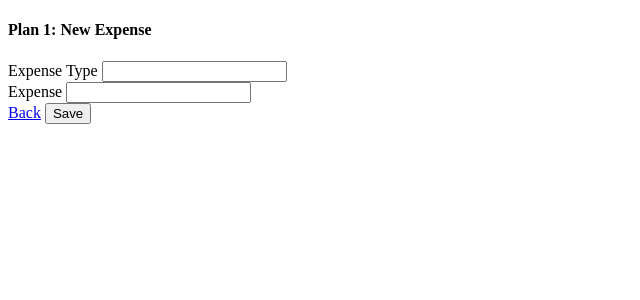
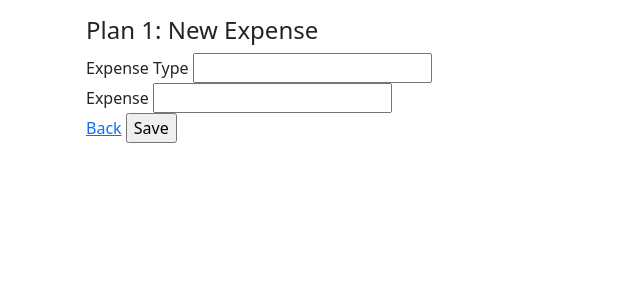
Before and after one commit to ahsansabir30/budget-planner, a Flask app: page /new-expense/1 in a window 1280 px wide. Shown: the top 300 px of the page, without its empty margins (0-640 px from the left). Run offline with Flask 2, Linux system fonts and the light colour scheme; data comes from the database, SQL or seed files in the repository.

Commit message:
adding css to layout.html

```diff
--- a/application/templates/layout.html
+++ b/application/templates/layout.html
@@ -5,22 +5,25 @@
     <meta http-equiv="X-UA-Compatible" content="IE=edge">
     <meta name="viewport" content="width=device-width, initial-scale=1.0">
     <title>Budget Tracker</title>
+    <link href="https://cdn.jsdelivr.net/npm/bootstrap@5.2.0-beta1/dist/css/bootstrap.min.css" rel="stylesheet" integrity="sha384-0evHe/X+R7YkIZDRvuzKMRqM+OrBnVFBL6DOitfPri4tjfHxaWutUpFmBp4vmVor" crossorigin="anonymous">
 </head>
 <body>
     {% with messages = get_flashed_messages(with_categories=true) %}
         {% if messages %}
             {% for category, message in messages %}
-                <div class="" role="">
+                <div class="alert alert-success" role="alert">
                     {{message}}
                 </div>
             {% endfor %}
         {% endif %}
     {% endwith %}
 
-    <div class="">
+    <div class="container p-3">
         {% block content %}
 
         {% endblock %}
     </div>
+
+    <script src="https://cdn.jsdelivr.net/npm/bootstrap@5.2.0-beta1/dist/js/bootstrap.bundle.min.js" integrity="sha384-pprn3073KE6tl6bjs2QrFaJGz5/SUsLqktiwsUTF55Jfv3qYSDhgCecCxMW52nD2" crossorigin="anonymous"></script>
 </body>
 </html>
```
